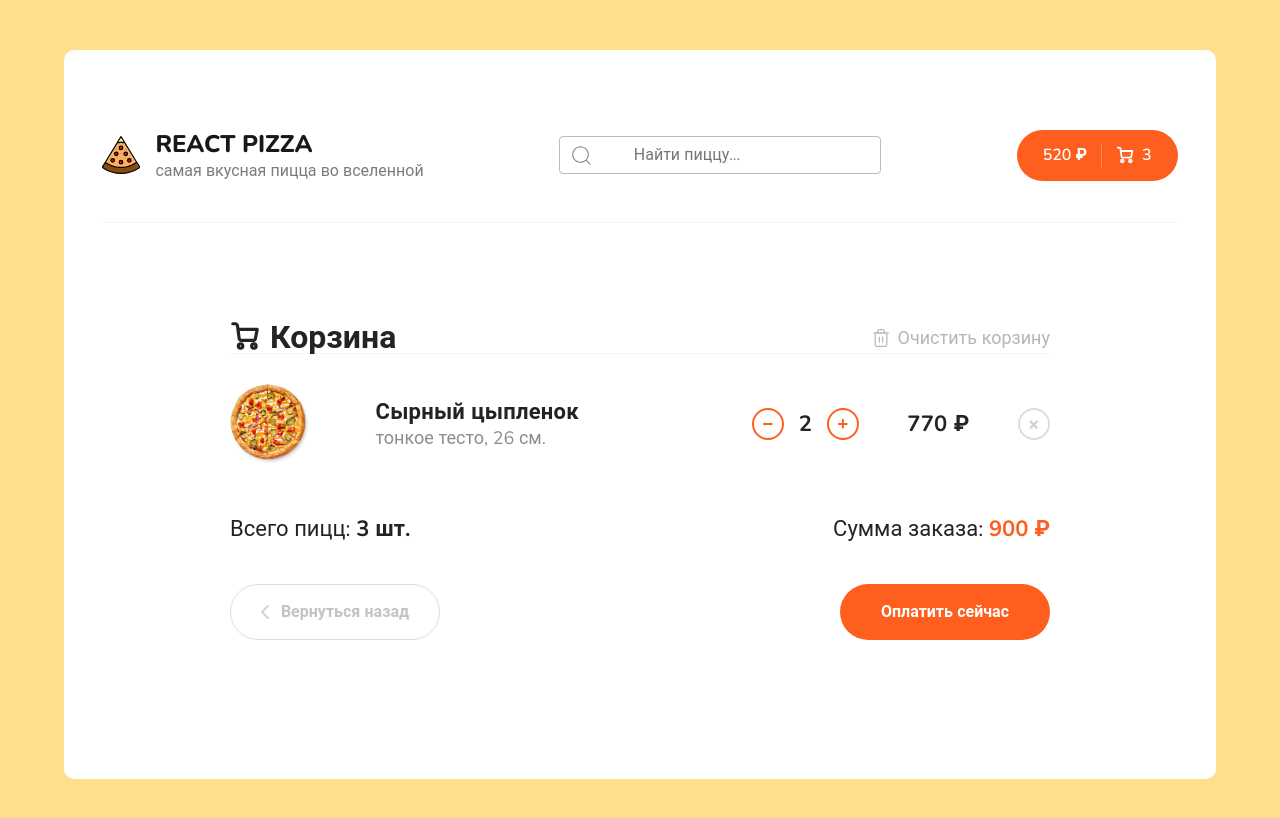
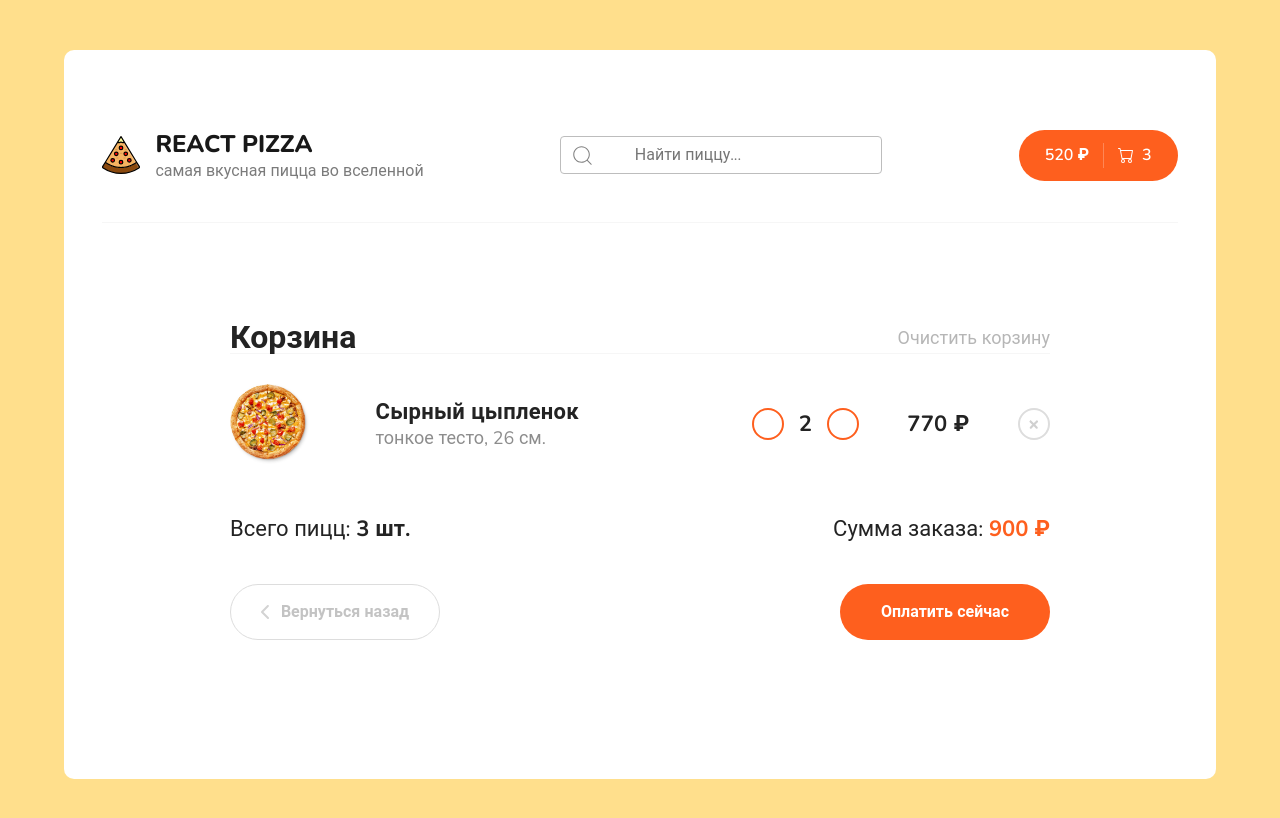
Before and after one commit to crazytar/pizza_test, a React (Create React App) app: page /cart in a window 1280 px wide. Shown: the top 818 px of the page. Built offline with nearby package versions, Linux system fonts and the light colour scheme.

Commit message:
redux on categories state well done

```diff
--- a/src/components/Header.jsx
+++ b/src/components/Header.jsx
@@ -1,6 +1,7 @@
 import PizzaLogo from '../assets/img/pizza-logo.svg'
 import { Link } from 'react-router-dom';
 import SearchBlock from './SearchBlock';
+import { BsCart } from "react-icons/bs";
 import { useState } from 'react';
 function Header() {
     return (
@@ -18,35 +19,7 @@ function Header() {
                     <Link to="/cart" className="button button--cart">
                         <span>520 ₽</span>
                         <div className="button__delimiter"></div>
-                        <svg
-                            width="18"
-                            height="18"
-                            viewBox="0 0 18 18"
-                            fill="none"
-                            xmlns="http://www.w3.org/2000/svg"
-                        >
-                            <path
-                                d="M6.33333 16.3333C7.06971 16.3333 7.66667 15.7364 7.66667 15C7.66667 14.2636 7.06971 13.6667 6.33333 13.6667C5.59695 13.6667 5 14.2636 5 15C5 15.7364 5.59695 16.3333 6.33333 16.3333Z"
-                                stroke="white"
-                                stroke-width="1.8"
-                                stroke-linecap="round"
-                                stroke-linejoin="round"
-                            />
-                            <path
-                                d="M14.3333 16.3333C15.0697 16.3333 15.6667 15.7364 15.6667 15C15.6667 14.2636 15.0697 13.6667 14.3333 13.6667C13.597 13.6667 13 14.2636 13 15C13 15.7364 13.597 16.3333 14.3333 16.3333Z"
-                                stroke="white"
-                                stroke-width="1.8"
-                                stroke-linecap="round"
-                                stroke-linejoin="round"
-                            />
-                            <path
-                                d="M4.78002 4.99999H16.3334L15.2134 10.5933C15.1524 10.9003 14.9854 11.176 14.7417 11.3722C14.4979 11.5684 14.1929 11.6727 13.88 11.6667H6.83335C6.50781 11.6694 6.1925 11.553 5.94689 11.3393C5.70128 11.1256 5.54233 10.8295 5.50002 10.5067L4.48669 2.82666C4.44466 2.50615 4.28764 2.21182 4.04482 1.99844C3.80201 1.78505 3.48994 1.66715 3.16669 1.66666H1.66669"
-                                stroke="white"
-                                stroke-width="1.8"
-                                stroke-linecap="round"
-                                stroke-linejoin="round"
-                            />
-                        </svg>
+                        <BsCart />
                         <span>3</span>
                     </Link>
                 </div>
--- a/src/index.js
+++ b/src/index.js
@@ -3,8 +3,12 @@ import ReactDOM from 'react-dom/client';
 // import './index.css';
 import App from './App';
 import { BrowserRouter as Router } from 'react-router-dom';
+import { Provider } from 'react-redux'
+import { pizzaStore } from './redux/store'
 const root = ReactDOM.createRoot(document.getElementById('root'));
 root.render(
-    <Router ><App /></Router>
+    <Provider store={pizzaStore}>
+        <Router ><App /></Router>
+    </Provider>
 
 );
--- a/src/pages/Cart.jsx
+++ b/src/pages/Cart.jsx
@@ -8,19 +8,20 @@ const Cart = () => {
             <div class="container container--cart">
                 <div class="cart">
                     <div class="cart__top">
-                        <h2 class="content__title"><svg width="18" height="18" viewBox="0 0 18 18" fill="none" xmlns="http://www.w3.org/2000/svg">
+                        <h2 class="content__title">
+                            {/* <svg width="18" height="18" viewBox="0 0 18 18" fill="none" xmlns="http://www.w3.org/2000/svg">
                             <path d="M6.33333 16.3333C7.06971 16.3333 7.66667 15.7364 7.66667 15C7.66667 14.2636 7.06971 13.6667 6.33333 13.6667C5.59695 13.6667 5 14.2636 5 15C5 15.7364 5.59695 16.3333 6.33333 16.3333Z" stroke="white" stroke-width="1.8" stroke-linecap="round" stroke-linejoin="round" />
                             <path d="M14.3333 16.3333C15.0697 16.3333 15.6667 15.7364 15.6667 15C15.6667 14.2636 15.0697 13.6667 14.3333 13.6667C13.597 13.6667 13 14.2636 13 15C13 15.7364 13.597 16.3333 14.3333 16.3333Z" stroke="white" stroke-width="1.8" stroke-linecap="round" stroke-linejoin="round" />
                             <path d="M4.78002 4.99999H16.3334L15.2134 10.5933C15.1524 10.9003 14.9854 11.176 14.7417 11.3722C14.4979 11.5684 14.1929 11.6727 13.88 11.6667H6.83335C6.50781 11.6694 6.1925 11.553 5.94689 11.3393C5.70128 11.1256 5.54233 10.8295 5.50002 10.5067L4.48669 2.82666C4.44466 2.50615 4.28764 2.21182 4.04482 1.99844C3.80201 1.78505 3.48994 1.66715 3.16669 1.66666H1.66669" stroke="white" stroke-width="1.8" stroke-linecap="round" stroke-linejoin="round" />
-                        </svg>
+                        </svg> */}
                             Корзина</h2>
                         <div class="cart__clear">
-                            <svg width="20" height="20" viewBox="0 0 20 20" fill="none" xmlns="http://www.w3.org/2000/svg">
+                            {/* <svg width="20" height="20" viewBox="0 0 20 20" fill="none" xmlns="http://www.w3.org/2000/svg">
                                 <path d="M2.5 5H4.16667H17.5" stroke="#B6B6B6" stroke-width="1.2" stroke-linecap="round" stroke-linejoin="round" />
                                 <path d="M6.66663 5.00001V3.33334C6.66663 2.89131 6.84222 2.46739 7.15478 2.15483C7.46734 1.84227 7.89127 1.66667 8.33329 1.66667H11.6666C12.1087 1.66667 12.5326 1.84227 12.8451 2.15483C13.1577 2.46739 13.3333 2.89131 13.3333 3.33334V5.00001M15.8333 5.00001V16.6667C15.8333 17.1087 15.6577 17.5326 15.3451 17.8452C15.0326 18.1577 14.6087 18.3333 14.1666 18.3333H5.83329C5.39127 18.3333 4.96734 18.1577 4.65478 17.8452C4.34222 17.5326 4.16663 17.1087 4.16663 16.6667V5.00001H15.8333Z" stroke="#B6B6B6" stroke-width="1.2" stroke-linecap="round" stroke-linejoin="round" />
                                 <path d="M8.33337 9.16667V14.1667" stroke="#B6B6B6" stroke-width="1.2" stroke-linecap="round" stroke-linejoin="round" />
                                 <path d="M11.6666 9.16667V14.1667" stroke="#B6B6B6" stroke-width="1.2" stroke-linecap="round" stroke-linejoin="round" />
-                            </svg>
+                            </svg> */}
 
                             <span>Очистить корзину</span>
                         </div>
@@ -39,18 +40,18 @@ const Cart = () => {
                         </div>
                         <div class="cart__item-count">
                             <div class="button button--outline button--circle cart__item-count-minus">
-                                <svg width="10" height="10" viewBox="0 0 10 10" fill="none" xmlns="http://www.w3.org/2000/svg">
+                                {/* <svg width="10" height="10" viewBox="0 0 10 10" fill="none" xmlns="http://www.w3.org/2000/svg">
                                     <path d="M5.92001 3.84V5.76V8.64C5.92001 9.17016 5.49017 9.6 4.96001 9.6C4.42985 9.6 4.00001 9.17016 4.00001 8.64L4 5.76L4.00001 3.84V0.96C4.00001 0.42984 4.42985 0 4.96001 0C5.49017 0 5.92001 0.42984 5.92001 0.96V3.84Z" fill="#EB5A1E" />
                                     <path d="M5.75998 5.92001L3.83998 5.92001L0.959977 5.92001C0.429817 5.92001 -2.29533e-05 5.49017 -2.29301e-05 4.96001C-2.2907e-05 4.42985 0.429817 4.00001 0.959977 4.00001L3.83998 4L5.75998 4.00001L8.63998 4.00001C9.17014 4.00001 9.59998 4.42985 9.59998 4.96001C9.59998 5.49017 9.17014 5.92001 8.63998 5.92001L5.75998 5.92001Z" fill="#EB5A1E" />
-                                </svg>
+                                </svg> */}
 
                             </div>
                             <b>2</b>
                             <div class="button button--outline button--circle cart__item-count-plus">
-                                <svg width="10" height="10" viewBox="0 0 10 10" fill="none" xmlns="http://www.w3.org/2000/svg">
+                                {/* <svg width="10" height="10" viewBox="0 0 10 10" fill="none" xmlns="http://www.w3.org/2000/svg">
                                     <path d="M5.92001 3.84V5.76V8.64C5.92001 9.17016 5.49017 9.6 4.96001 9.6C4.42985 9.6 4.00001 9.17016 4.00001 8.64L4 5.76L4.00001 3.84V0.96C4.00001 0.42984 4.42985 0 4.96001 0C5.49017 0 5.92001 0.42984 5.92001 0.96V3.84Z" fill="#EB5A1E" />
                                     <path d="M5.75998 5.92001L3.83998 5.92001L0.959977 5.92001C0.429817 5.92001 -2.29533e-05 5.49017 -2.29301e-05 4.96001C-2.2907e-05 4.42985 0.429817 4.00001 0.959977 4.00001L3.83998 4L5.75998 4.00001L8.63998 4.00001C9.17014 4.00001 9.59998 4.42985 9.59998 4.96001C9.59998 5.49017 9.17014 5.92001 8.63998 5.92001L5.75998 5.92001Z" fill="#EB5A1E" />
-                                </svg>
+                                </svg> */}
 
                             </div>
                         </div>
--- a/src/pages/Home.jsx
+++ b/src/pages/Home.jsx
@@ -7,14 +7,19 @@ import Categories from '../components/Categories';
 import Pagination from '../components/Pagination';
 
 import { useContext } from 'react';
+import { useSelector, useDispatch } from "react-redux";
+import { setCategory } from "../redux/filterSlice";
 
 import { AppContext } from "../App";
 const Home = () => {
+
     const [productsArr, productsArrUpdate] = React.useState([]);
     const [isLoading, isLoadingSet] = React.useState(true);
-    const [categotyId, categotyIdSet] = React.useState(0);
+    // const [categotyId, categotyIdSet] = React.useState(0); //we Use Redux
+    const categotyId = useSelector((store) => store.filterReducer.categoryId);
+    const dispatch = useDispatch();// we can get it also as store.dispatch importing here our store.js
+    const { searchValue, searchValueUpdate } = useContext(AppContext);
     const [currentPage, setcurrentPage] = React.useState(1); //pagination
-    const { searchValue, searchValueUpdate } = useContext(AppContext);
     const [sortOrder, setSortOrder] = React.useState(0); //0 - ACSC 1 - DESC
     const [sortType, setSortType] = React.useState(0); //0 - popular, 1 - price, 2 - alphabet
 
@@ -41,16 +46,19 @@ const Home = () => {
     },
         [categotyId, currentPage]
     );
+    const onChangeCategory = (id) => {
+        dispatch(setCategory(id));
+    }
     return (<>
 
         <div className="content__top">
-            <Categories categotyId={categotyId} categotyIdSet={categotyIdSet} />
+            <Categories categotyId={categotyId} categotyIdSet={onChangeCategory} />
             <Sort setSortOrder={setSortOrder} setSortType={setSortType} />
         </div>
         <h2 className="content__title">Все пиццы</h2>
         <div className="content__items">
             {isLoading ?
-                [... new Array(6)].map(obj => <Skeleton />) : (
+                [... new Array(6)].map((obj, index) => <Skeleton key={index} />) : (
                     productsArr
                         .filter((item) => item.title.toLowerCase().includes(searchValue.toLowerCase()))
                         .sort((a, b) => {
@@ -63,11 +71,9 @@ const Home = () => {
                                 sortOrder > 0 ? (a.title > b.title ? res = 1 : res = -1) : (a.title > b.title ? res = -1 : res = 1);
 
                             }
-                            console.log('SortType, sortOrder, res', sortType, sortOrder, res);
-
                             return res;
                         })
-                        //Later, it needs to be done request to beckend for filtering
+                        //Later, it needs to be done request to beckend for filtering and sorting
                         .map(obj => <PizzaBlock key={obj.id} {...obj} />)
                 )
             }
--- /dev/null
+++ b/src/redux/filterSlice.js
@@ -0,0 +1,27 @@
+import { createSlice } from '@reduxjs/toolkit'
+
+export const filterSlice = createSlice({
+    name: 'filter',
+    initialState: {
+        categoryId: 0,
+        sort: {
+            sortType: 0,
+            sortOrder: 1,
+        }
+    },
+    reducers: {
+
+        setCategory(state, action) {
+            state.categoryId = action.payload;
+            console.log(action);
+        },
+        filterSort: (state, action) => {
+            state.sort.sortType = action.payload
+        },
+    },
+})
+// console.log('filterSlice:', filterSlice);
+// Action creators are generated for each case reducer function
+export const { setCategory, filterSort } = filterSlice.actions
+
+export default filterSlice.reducer
--- /dev/null
+++ b/src/redux/store.js
@@ -0,0 +1,9 @@
+import { configureStore } from '@reduxjs/toolkit'
+import filter from './filterSlice' //takes filterSlice.reducer by default
+
+export const pizzaStore = configureStore({
+    reducer: {
+        filterReducer: filter,
+    },
+})
+// console.log('pizzaStore: ', pizzaStore);
```
